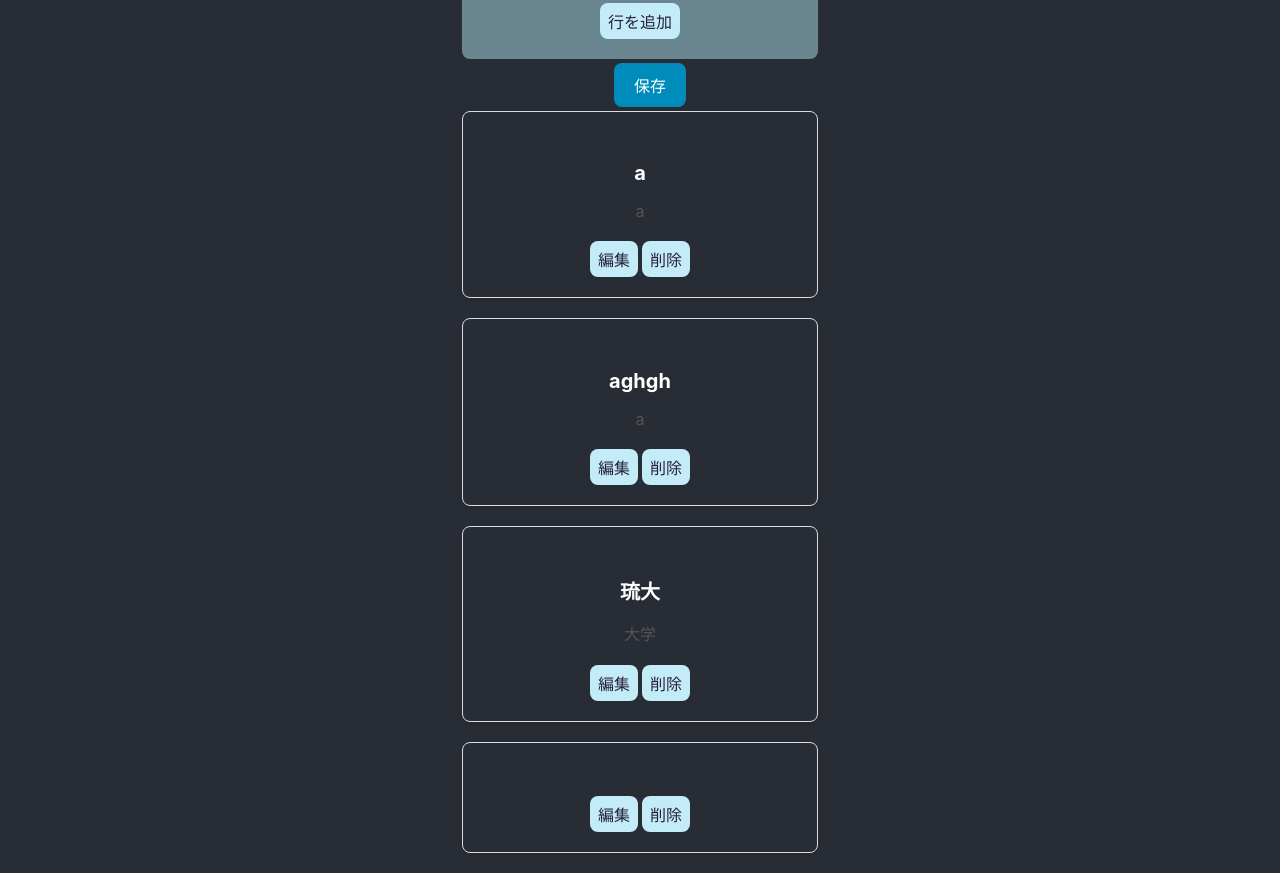
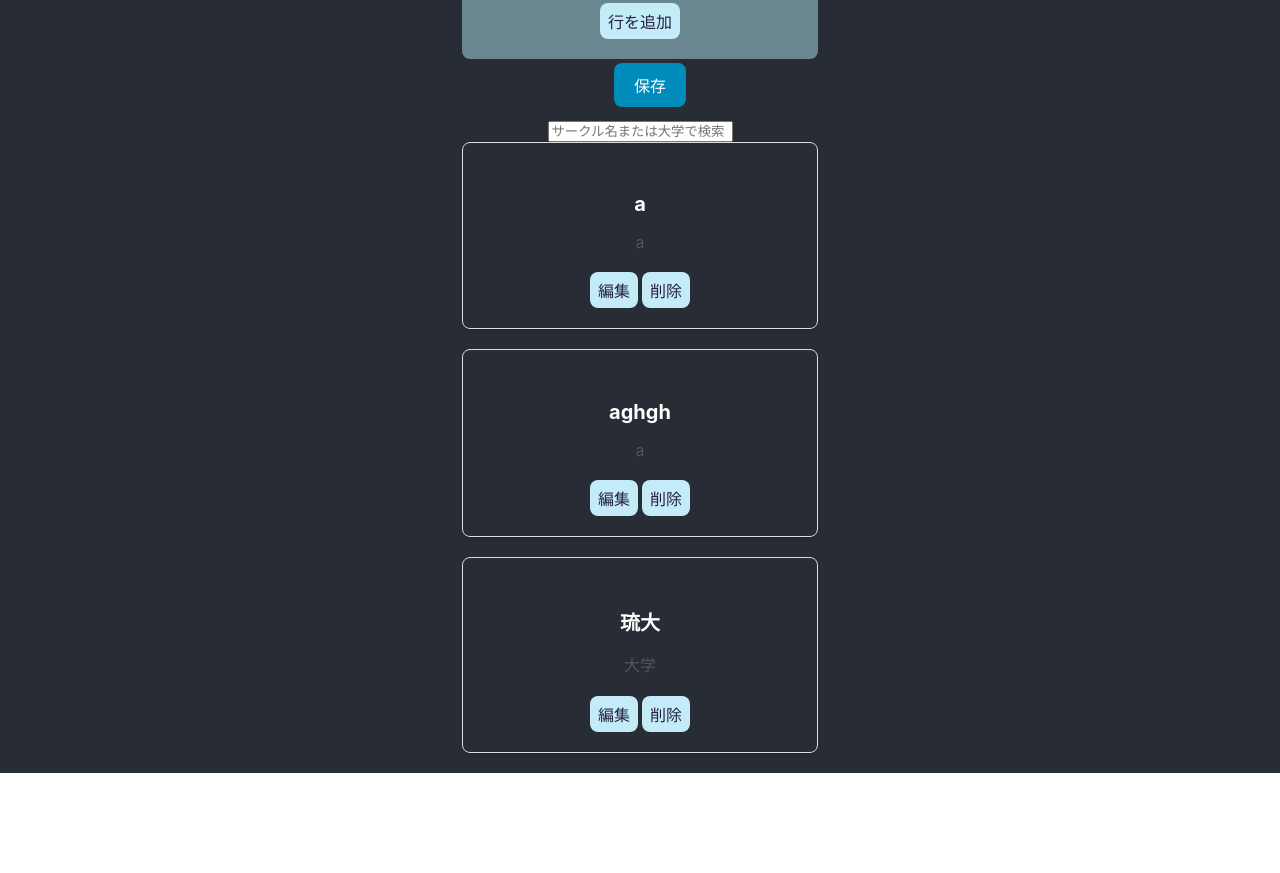
Before and after one commit to RobotClub-RyukyuUniv/TCDB, a React (Create React App) app: page / in a window 1280 px wide. Shown: the part 413-1286 px from the top of the page. After the commit the page ends 1186 px from the top, so only its background shows below. Built offline with nearby package versions, Linux system fonts and the light colour scheme.

Commit message:
add the quority

```diff
--- a/src/DownloadCSV.js
+++ b/src/DownloadCSV.js
@@ -7,6 +7,7 @@ const DownloadCSV = () => {
   const [csvData, setCsvData] = useState([]); // CSVデータを格納するステート
   const [newRow, setNewRow] = useState({ 'サークル名': '', '大学': '' }); // 新しい行のデータを格納するステート
   const [editIndex, setEditIndex] = useState(null); // 編集中の行のインデックスを格納するステート
+  const [searchQuery, setSearchQuery] = useState(''); // 検索クエリを格納するステート
 
   useEffect(() => {
     fetchData(); // コンポーネントがマウントされたときにデータをフェッチ
--- a/src/components/AddAndSave.js
+++ b/src/components/AddAndSave.js
@@ -3,6 +3,7 @@ import Axios from 'axios';
 
 const AddAndSave = ({ csvData, setCsvData, editIndex, setEditIndex }) => {
     const [newRow, setNewRow] = useState({ 'サークル名': '', '大学': '' });
+    const [searchQuery, setSearchQuery] = useState('');
 
     const handleAddRow = () => {
         if (editIndex !== null) {
--- a/src/components/DisplayCSV.js
+++ b/src/components/DisplayCSV.js
@@ -1,21 +1,64 @@
-import React from 'react';
+import React, { useState } from 'react';
 import './styles.css';
 
 const DisplayCSV = ({ csvData, handleEdit, handleDelete }) => {
+    const [searchQuery, setSearchQuery] = useState('');
+
+    // 検索クエリが変更されたときの処理
+    const handleSearchChange = (event) => {
+        setSearchQuery(event.target.value);
+    };
+
+    // 検索クエリに基づいてデータをフィルタリング
+    const filteredData = csvData.filter(row =>
+        (row['サークル名'] && row['サークル名'].includes(searchQuery)) ||
+        (row['大学'] && row['大学'].includes(searchQuery))
+    );
+
     return (
+        <div>
+            {/* 検索入力フォーム */}
+            <div className="mb-3">
+                <input
+                    type="text"
+                    value={searchQuery}
+                    onChange={handleSearchChange}
+                    placeholder="サークル名または大学で検索"
+                    className="form-control"
+                />
+            </div>
+
+            {/* フィルタリングされたデータを表示 */}
             <div className="d-flex flex-wrap">
-        {csvData.map((row, rowIndex) => (
+                {filteredData.length > 0 ? (
+                    filteredData.map((row, rowIndex) => (
                         <div className="col-md-4 mb-3" key={rowIndex}>
                             <div className="card">
                                 <div className="card-body">
                                     <h5 className="card-title">{row['サークル名']}</h5>
                                     <p className="card-text">{row['大学']}</p>
-                <button className="btn-normal" onClick={() => handleEdit(rowIndex)}>編集</button>
-                <button className="btn-normal" onClick={() => handleDelete(rowIndex)}>削除</button>
+                                    <button
+                                        className="btn-normal"
+                                        onClick={() => handleEdit(rowIndex)}
+                                        aria-label={`Edit ${row['サークル名']}`}
+                                    >
+                                        編集
+                                    </button>
+                                    <button
+                                        className="btn-normal"
+                                        onClick={() => handleDelete(rowIndex)}
+                                        aria-label={`Delete ${row['サークル名']}`}
+                                    >
+                                        削除
+                                    </button>
                                 </div>
                             </div>
                         </div>
-        ))}
+                    ))
+                ) : (
+                    <p>検索結果がありません。</p>
+                )}
+            </div>
         </div>
     );
 };
```
Lines whose indentation alone changed are shown as unchanged.
